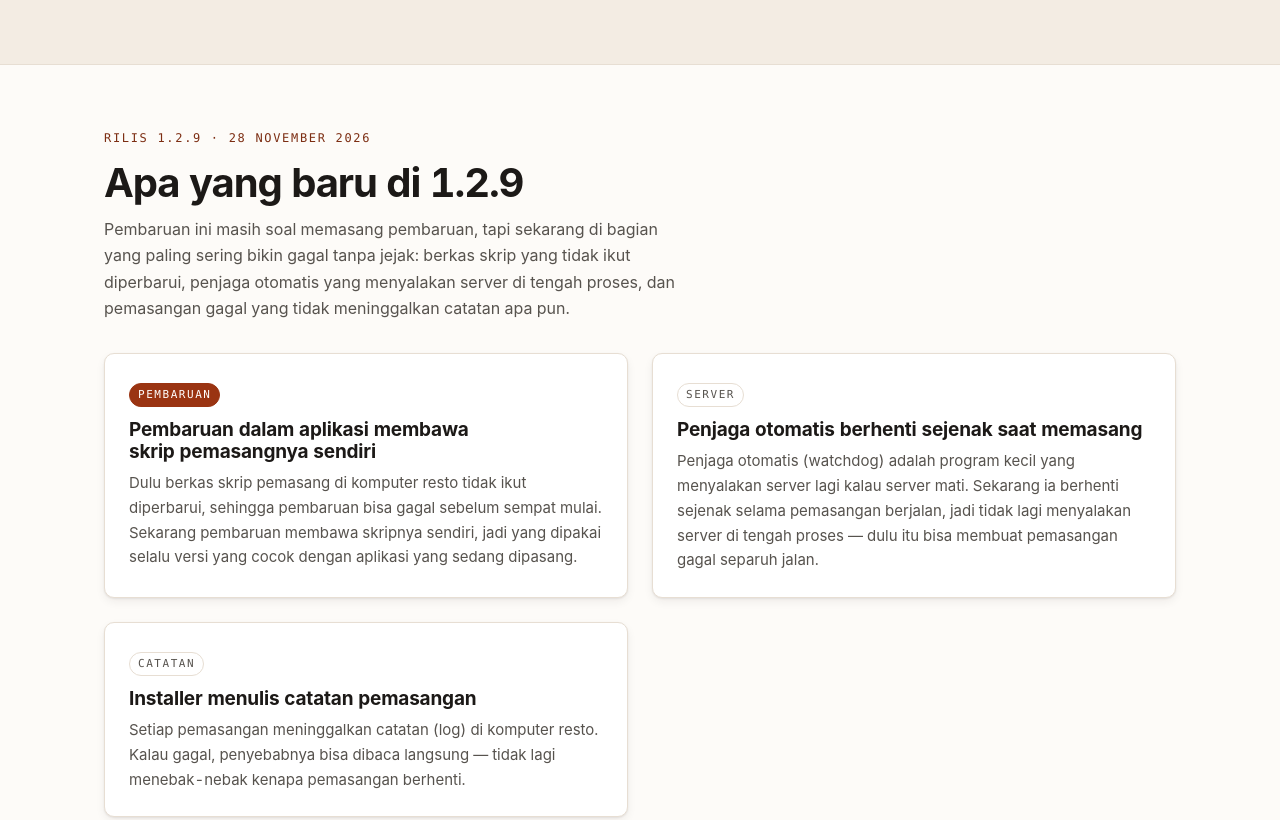
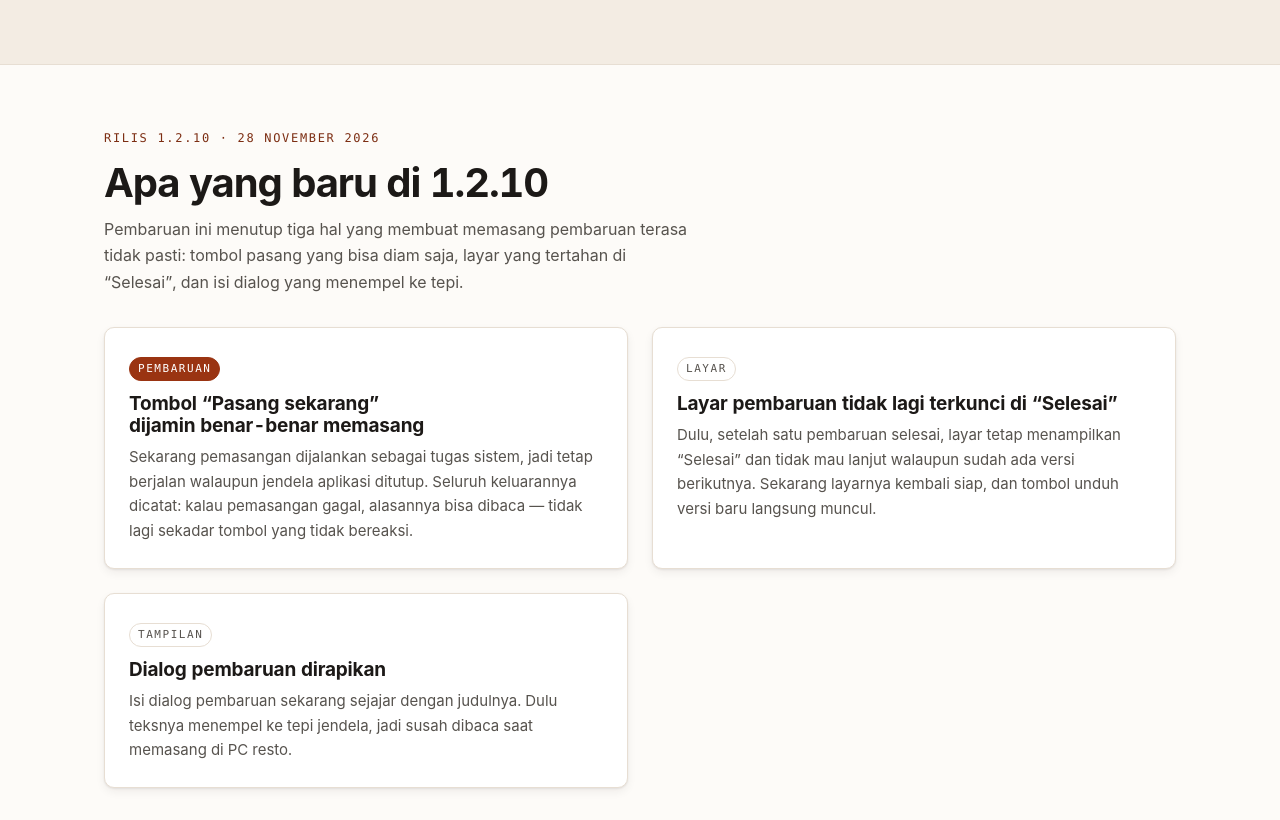
Before and after one commit to LIinz27/Kedaiin-landing, a plain HTML site: page index.html in a window 1280 px wide. Shown: the part 4661-5481 px from the top of the page. Drawn offline with Linux system fonts and the light colour scheme.

Commit message:
landing: "Apa yang baru di 1.2.10" (3 poin awam: pasang lewat tugas sistem + log, layar tak terkunci Selesai, dialog dirapikan) + 3 kartu unduh ke aset v1.2.10

```diff
--- a/index.html
+++ b/index.html
@@ -183,25 +183,25 @@
 
   <section class="section" id="baru">
     <div class="wrap">
-      <p class="eyebrow">Rilis 1.2.9 · 28 November 2026</p>
-      <h2>Apa yang baru di 1.2.9</h2>
-      <p class="section__lead">Pembaruan ini masih soal memasang pembaruan, tapi sekarang di bagian yang paling sering bikin gagal tanpa jejak: berkas skrip yang tidak ikut diperbarui, penjaga otomatis yang menyalakan server di tengah proses, dan pemasangan gagal yang tidak meninggalkan catatan apa pun.</p>
+      <p class="eyebrow">Rilis 1.2.10 · 28 November 2026</p>
+      <h2>Apa yang baru di 1.2.10</h2>
+      <p class="section__lead">Pembaruan ini menutup tiga hal yang membuat memasang pembaruan terasa tidak pasti: tombol pasang yang bisa diam saja, layar yang tertahan di “Selesai”, dan isi dialog yang menempel ke tepi.</p>
 
       <ul class="changes">
         <li class="reveal">
           <p class="changes__tag changes__tag--new">Pembaruan</p>
-          <h3>Pembaruan dalam aplikasi membawa skrip pemasangnya sendiri</h3>
-          <p>Dulu berkas skrip pemasang di komputer resto tidak ikut diperbarui, sehingga pembaruan bisa gagal sebelum sempat mulai. Sekarang pembaruan membawa skripnya sendiri, jadi yang dipakai selalu versi yang cocok dengan aplikasi yang sedang dipasang.</p>
+          <h3>Tombol “Pasang sekarang” dijamin benar-benar memasang</h3>
+          <p>Sekarang pemasangan dijalankan sebagai tugas sistem, jadi tetap berjalan walaupun jendela aplikasi ditutup. Seluruh keluarannya dicatat: kalau pemasangan gagal, alasannya bisa dibaca — tidak lagi sekadar tombol yang tidak bereaksi.</p>
         </li>
         <li class="reveal">
-          <p class="changes__tag">Server</p>
-          <h3>Penjaga otomatis berhenti sejenak saat memasang</h3>
-          <p>Penjaga otomatis (watchdog) adalah program kecil yang menyalakan server lagi kalau server mati. Sekarang ia berhenti sejenak selama pemasangan berjalan, jadi tidak lagi menyalakan server di tengah proses — dulu itu bisa membuat pemasangan gagal separuh jalan.</p>
+          <p class="changes__tag">Layar</p>
+          <h3>Layar pembaruan tidak lagi terkunci di “Selesai”</h3>
+          <p>Dulu, setelah satu pembaruan selesai, layar tetap menampilkan “Selesai” dan tidak mau lanjut walaupun sudah ada versi berikutnya. Sekarang layarnya kembali siap, dan tombol unduh versi baru langsung muncul.</p>
         </li>
         <li class="reveal">
-          <p class="changes__tag">Catatan</p>
-          <h3>Installer menulis catatan pemasangan</h3>
-          <p>Setiap pemasangan meninggalkan catatan (log) di komputer resto. Kalau gagal, penyebabnya bisa dibaca langsung — tidak lagi menebak-nebak kenapa pemasangan berhenti.</p>
+          <p class="changes__tag">Tampilan</p>
+          <h3>Dialog pembaruan dirapikan</h3>
+          <p>Isi dialog pembaruan sekarang sejajar dengan judulnya. Dulu teksnya menempel ke tepi jendela, jadi susah dibaca saat memasang di PC resto.</p>
         </li>
       </ul>
 
@@ -249,27 +249,27 @@
     <div class="wrap">
       <p class="eyebrow">Unduhan</p>
       <h2>Tiga berkas, tiga peran.</h2>
-      <p class="section__lead">Semua berkas diunduh langsung dari halaman rilis GitHub, versi 1.2.9. Pilih yang sesuai dengan PC atau tablet yang dipakai.</p>
+      <p class="section__lead">Semua berkas diunduh langsung dari halaman rilis GitHub, versi 1.2.10. Pilih yang sesuai dengan PC atau tablet yang dipakai.</p>
 
       <ul class="dl">
         <li class="dl__card dl__card--main reveal">
           <p class="dl__k">01 · Mulai di sini</p>
           <h3>Pemasangan server resto</h3>
           <p>PC server (kasir + dapur). 43 MB.</p>
-          <p class="dl__alt"><a class="link" href="https://github.com/LIinz27/Kedaiin-release/releases/download/v1.2.9/Kedaiin-Setup-1.2.9.exe" target="_blank" rel="noopener">Versi lengkap (335 MB, untuk PC tanpa internet)</a></p>
-          <p class="dl__act"><a class="btn btn--primary" href="https://github.com/LIinz27/Kedaiin-release/releases/download/v1.2.9/Kedaiin-Setup-1.2.9-slim.exe" target="_blank" rel="noopener">Unduh installer (43 MB)</a></p>
+          <p class="dl__alt"><a class="link" href="https://github.com/LIinz27/Kedaiin-release/releases/download/v1.2.10/Kedaiin-Setup-1.2.10.exe" target="_blank" rel="noopener">Versi lengkap (335 MB, untuk PC tanpa internet)</a></p>
+          <p class="dl__act"><a class="btn btn--primary" href="https://github.com/LIinz27/Kedaiin-release/releases/download/v1.2.10/Kedaiin-Setup-1.2.10-slim.exe" target="_blank" rel="noopener">Unduh installer (43 MB)</a></p>
         </li>
         <li class="dl__card reveal">
           <p class="dl__k">02 · PC kedua &amp; ketiga</p>
           <h3>Aplikasi kasir &amp; pelayan (PC)</h3>
           <p>Untuk PC kedua/ketiga. 4,9 MB.</p>
-          <p class="dl__act"><a class="btn btn--ghost" href="https://github.com/LIinz27/Kedaiin-release/releases/download/v1.2.9/Kedaiin-Desktop-1.2.9.exe" target="_blank" rel="noopener">Unduh aplikasi (4,9 MB)</a></p>
+          <p class="dl__act"><a class="btn btn--ghost" href="https://github.com/LIinz27/Kedaiin-release/releases/download/v1.2.10/Kedaiin-Desktop-1.2.10.exe" target="_blank" rel="noopener">Unduh aplikasi (4,9 MB)</a></p>
         </li>
         <li class="dl__card reveal">
           <p class="dl__k">03 · Tablet pelayan</p>
           <h3>Aplikasi tablet</h3>
           <p>Android. 17,5 MB. Pasang manual (di luar Play Store).</p>
-          <p class="dl__act"><a class="btn btn--ghost" href="https://github.com/LIinz27/Kedaiin-release/releases/download/v1.2.9/Kedaiin-1.2.9.apk" target="_blank" rel="noopener">Unduh APK (17,5 MB)</a></p>
+          <p class="dl__act"><a class="btn btn--ghost" href="https://github.com/LIinz27/Kedaiin-release/releases/download/v1.2.10/Kedaiin-1.2.10.apk" target="_blank" rel="noopener">Unduh APK (17,5 MB)</a></p>
         </li>
       </ul>
 
@@ -277,7 +277,7 @@
         <svg viewBox="0 0 24 24" fill="none" stroke="currentColor" stroke-width="2" stroke-linecap="round" stroke-linejoin="round" aria-hidden="true"><path d="M12 4.4 21 19.6H3z"/><path d="M12 9.8v4.4"/><path d="M12 17h.01"/></svg>
         <span>Installer belum ditandatangani — Windows bisa menampilkan peringatan “penerbit tidak dikenal”. Panduan: <b>More info → Run anyway</b>.</span>
       </p>
-      <p class="hint">Berkas dari GitHub Release v1.2.9. Aktivasi lisensi ada di layar Pengaturan → Lisensi &amp; Aplikasi. Pemasangan versi ini belum diuji menyeluruh di Windows — kalau ada yang aneh, laporkan ke kami.</p>
+      <p class="hint">Berkas dari GitHub Release v1.2.10. Aktivasi lisensi ada di layar Pengaturan → Lisensi &amp; Aplikasi. Versi ini sudah diuji di satu laptop Windows, tapi belum menyeluruh — kalau ada yang aneh, laporkan ke kami.</p>
     </div>
   </section>
 
```
